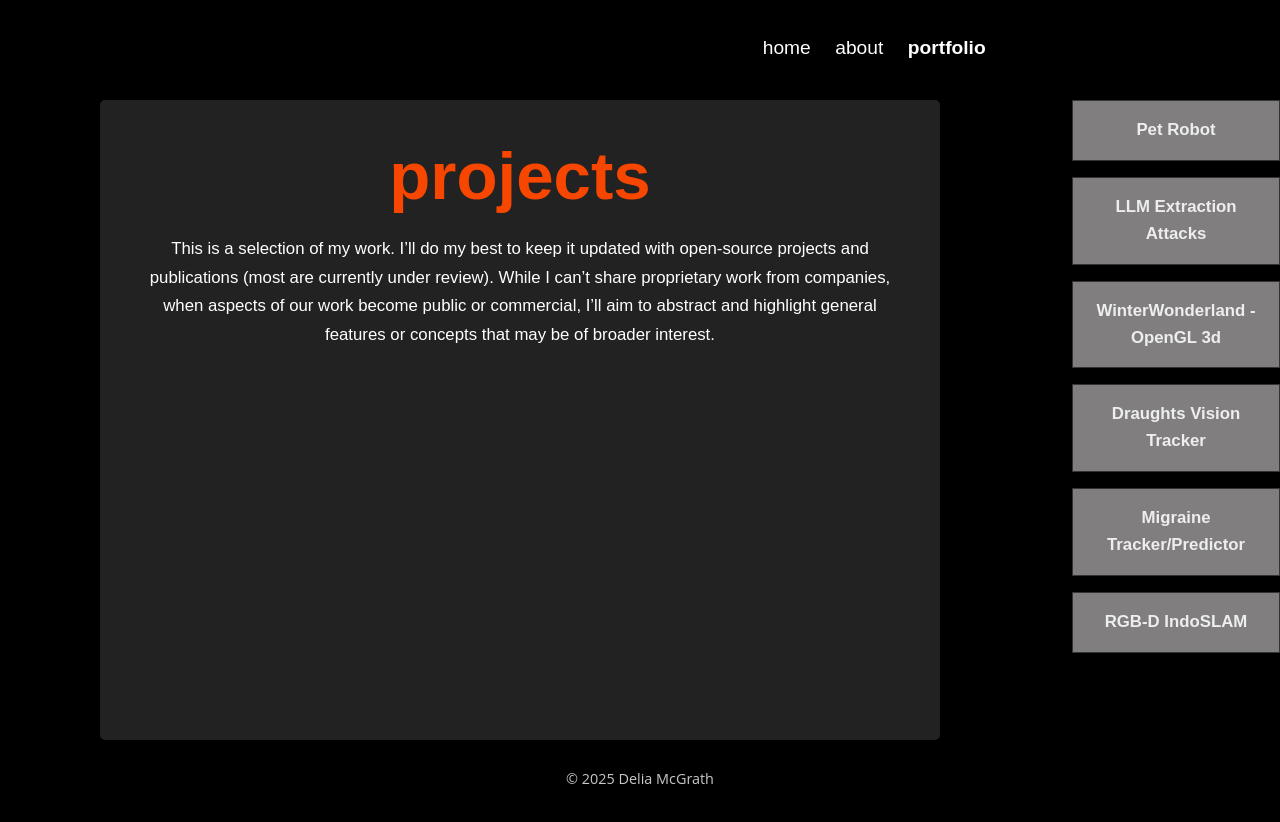
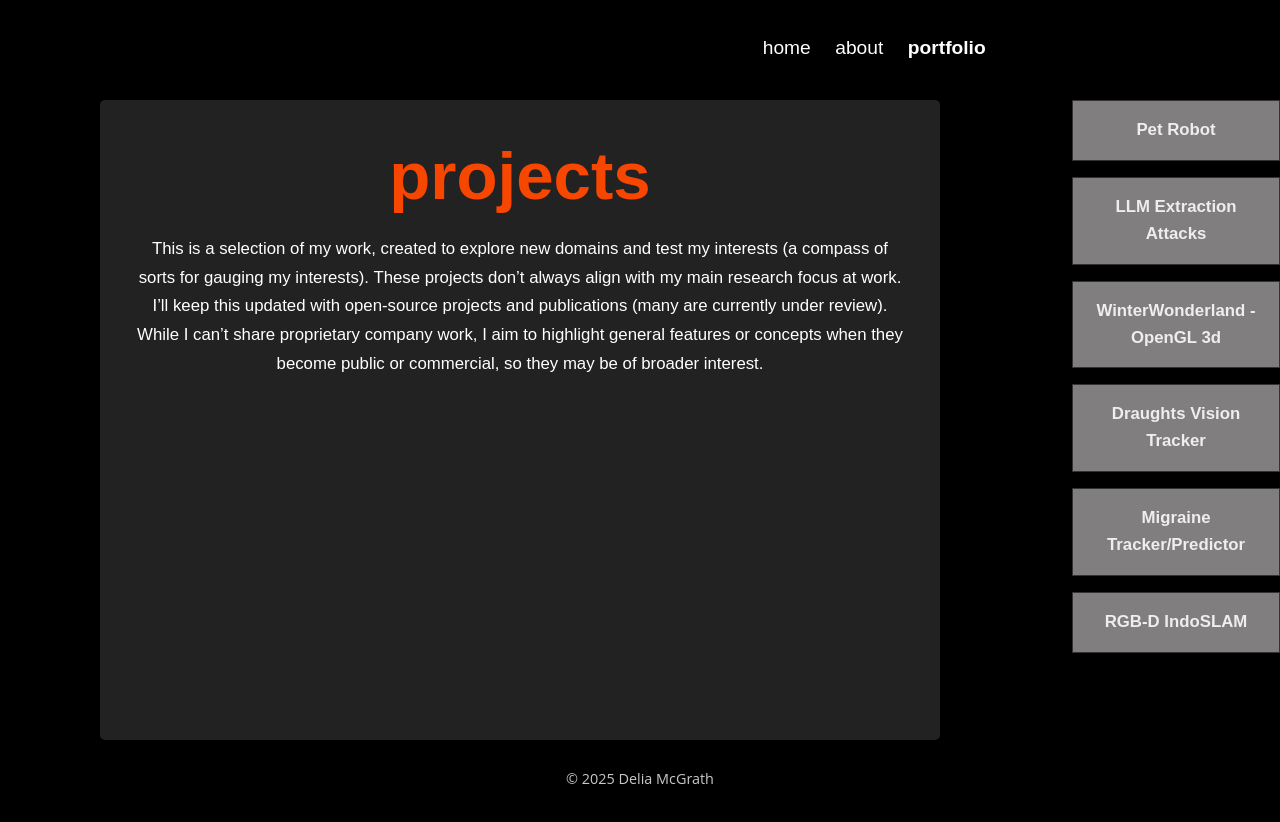
Before and after one commit to deliamcgrath/deliamcgrath.github.io, a plain HTML site: page portfolioo.html in a window 1280 px wide. Shown: the top 822 px of the page. Drawn offline with Linux system fonts and the light colour scheme; a script that the page names is missing; a web font is replaced by a local one.

Commit message:
update content

```diff
--- a/portfolioo.html
+++ b/portfolioo.html
@@ -42,13 +42,13 @@
                 <h1>projects</h1>
 
                 <p>
-                    This is a selection of my work. I’ll do my best to keep it updated with open-source
-                    projects
-                    and publications (most are currently under review). While I can’t share proprietary work
-                    from companies, when aspects of our work become public or commercial, I’ll aim to
-                    abstract
-                    and highlight general features or concepts that may be of broader interest.
+                    This is a selection of my work, created to explore new domains and test my interests (a compass of
+                    sorts for gauging my interests). These projects don’t always align with my main research focus at
+                    work. I’ll keep this updated with open-source projects and publications (many are currently under
+                    review). While I can’t share proprietary company work, I aim to highlight general features or
+                    concepts when they become public or commercial, so they may be of broader interest.
                 </p>
+
             </div>
             <div class="project-content content1">
                 <h2>Pet Robot</h2>
@@ -116,7 +116,7 @@
             </div>
 
             <div class="project-content content3">
-                <h2>Winter Wonderland - OpenGL 3d scene  <a href="https://github.com/dmcgrath19/WinterWonderland"
+                <h2>Winter Wonderland - OpenGL 3d scene <a href="https://github.com/dmcgrath19/WinterWonderland"
                         class="github-link" target="_blank" rel="noopener noreferrer" aria-label="GitHub">
                         <svg height="32" width="32" viewBox="0 0 16 16" version="1.1" aria-hidden="true"
                             fill="currentColor" style="vertical-align: middle;">
@@ -129,12 +129,14 @@
                         </svg>
                     </a></h2>
                 <p>
-                    A 3D navigable scene created using OpenGL, featuring a winter wonderland with snow, candycanes, and a
+                    A 3D navigable scene created using OpenGL, featuring a winter wonderland with snow, candycanes, and
+                    a
                     snowman. The scene includes lighting effects, textures, and basic animations.</p>
-                    <p>
-                        This project leveraged OpenGL for rendering, GLSL for shaders, and C++ for the application logic. While some of the .obj and .dae files were sourced from open source projects, some were created by me in blender.
-                   <img src="images/winterWonderland/ww.png" alt="Winter Wonderland Scene"
-                        class="project-image">
+                <p>
+                    This project leveraged OpenGL for rendering, GLSL for shaders, and C++ for the application logic.
+                    While some of the .obj and .dae files were sourced from open source projects, some were created by
+                    me in blender.
+                    <img src="images/winterWonderland/ww.png" alt="Winter Wonderland Scene" class="project-image">
                 </p>
             </div>
 
@@ -205,7 +207,7 @@
                     Took a project-based research course that focuses on using cheap sensors and networked multimodal
                     devices
                     to create novel and thoughtful technologies.</p>
-                    <p>
+                <p>
 
                     Ideated, designed, and productionalized a personalized migraine tracking and prediction system
                     integrating
```
Also changed, not shown: aboutt.html (+10 -6 lines).
